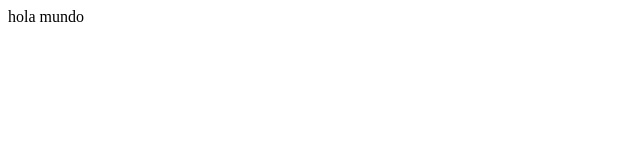
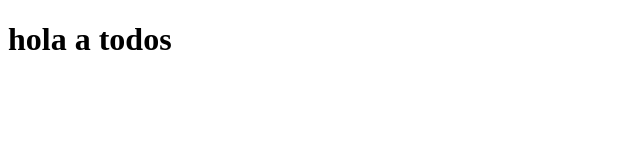
Before and after one commit to electro543/pagina-1, a plain HTML site: page index.html in a window 1280 px wide. Shown: the whole page, without its empty margins (0-640 px from the left). Drawn offline with Linux system fonts and the light colour scheme.

Commit message:
Add files via upload

```diff
--- a/index.html
+++ b/index.html
@@ -4,8 +4,10 @@
     <meta charset="UTF-8">
     <meta name="viewport" content="width=device-width, initial-scale=1.0">
     <title>pagina</title>
-</head>hola mundo
+</head>
 <body>
+
+    <h1>hola a todos</h1>
 
 </body>
 </html>
```
